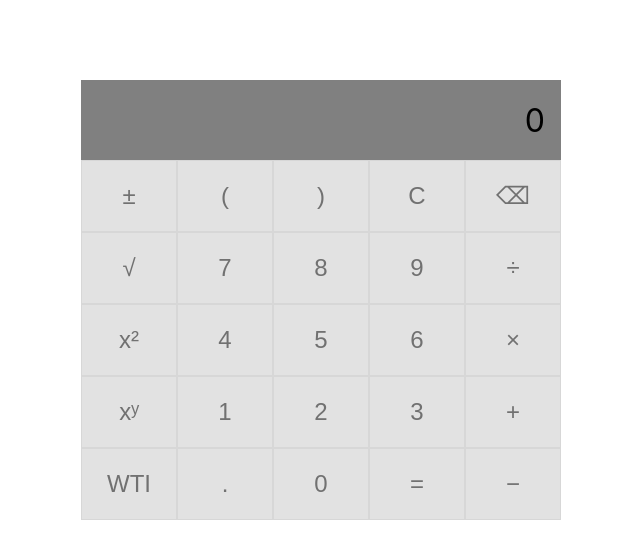
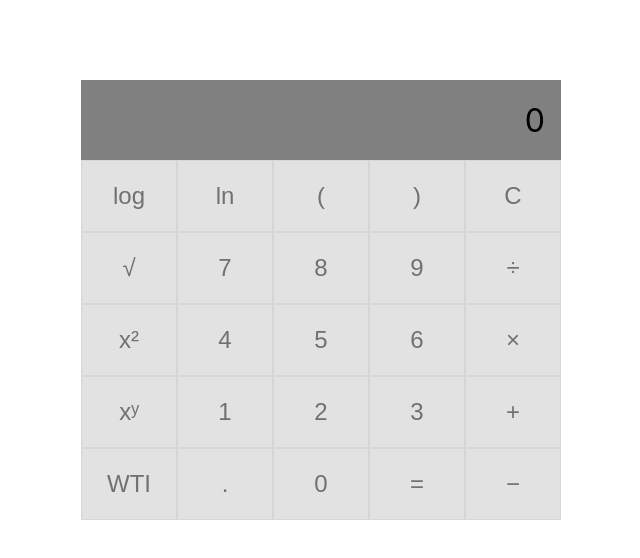
Before and after one commit to jordantram/calculator, a React (Create React App) app: page / in a window 1280 px wide. Shown: the top 558 px of the page, without its empty margins (319-959 px from the left). Built offline with nearby package versions, Linux system fonts and the light colour scheme.

Commit message:
Most buttons working with syntax checking

```diff
--- a/src/App.js
+++ b/src/App.js
@@ -1,42 +1,86 @@
-import React, { useState } from 'react';
+import React, { useState, useEffect } from 'react';
 import Display from './components/Display';
 import Keypad from './components/Keypad';
 import './App.css';
+import calculatorButtons from './util/calculatorButtons';
 
 const App = () => {
-  const [input, setInput] = useState('0');
-  const [lastOperand, setLastOperand] = useState('0');
+  const [inputDisplay, setInputDisplay] = useState(['0']);
+  const [result, setResult] = useState(['0']);
   const [justEvaluated, setJustEvaluated] = useState(false);
+  const [openParentheses, setOpenParentheses] = useState(0);
+  const [closeParentheses, setCloseParentheses] = useState(0);
 
-  const operations = ['+', '-', '*', '/', '='];
+  const handleClick = (button) => {
+    if (button.type === 'clear') {
+      setInputDisplay(['0']);
+      setResult(['0']);
+      setOpenParentheses(0);
+      setCloseParentheses(0);
+    } else if (button.type === 'operand') {
+      if ((result.join('') === '0' || justEvaluated) && button.operation !== 'decimal') {
+        setInputDisplay([button.displaySymbol]);
+        setResult([button.formula]);
+      } else {
+        setInputDisplay(prevArray => ([...prevArray, button.displaySymbol]));
+        setResult(prevArray => ([...prevArray, button.formula]));
+      }
 
-  const handleClick = (value) => {
-    if (operations.includes(value) && operations.includes(input.slice(-1))) {
-      return;
-    }
+      if (button.operation === 'open-parenthesis') {
+        setOpenParentheses(openParentheses + 1);
+      } else if (button.operation === 'close-parenthesis') {
+        setCloseParentheses(closeParentheses + 1);
+      }
 
-    setJustEvaluated(false);
+      setJustEvaluated(false);
+    } else if (button.type === 'operator') {
+      const lastItem = result[result.length - 1];
+      const lastItemType = calculatorButtons.find(item => item.formula === lastItem).type;
 
-    if (value === 'clear') {
-      setInput('0');
-    } else if (value === 'delete') {
-      if (input.length === 1) {
-        setInput('0');
+      if (lastItemType === 'operand') {
+        if (button.operation === 'exponent') {
+          setInputDisplay(prevArray => ([...prevArray, button.displaySymbol, '(']));
+          setResult(prevArray => ([...prevArray, button.formula, '(']));
+          setOpenParentheses(openParentheses + 1);
+        } else if (button.operation === 'square') {
+          setInputDisplay(prevArray => ([...prevArray, '^', '2']));
+          setResult(prevArray => ([...prevArray, '**', '2']));
+        } else {
+          setInputDisplay(prevArray => ([...prevArray, button.displaySymbol]));
+          setResult(prevArray => ([...prevArray, button.formula]));
+        }
+
+        setJustEvaluated(false);
+      }
+    } else if (button.type === 'function') {
+      if (result.join('') === '0' || justEvaluated) {
+        setInputDisplay([button.displaySymbol, '(']);
+        setResult([button.formula, '(']);
+        setOpenParentheses(openParentheses + 1);
+        setJustEvaluated(false);
       } else {
-        setInput(input.slice(0, -1));
+        const lastItem = result[result.length - 1];
+        const lastItemType = calculatorButtons.find(item => item.formula === lastItem).type;
+
+        if (lastItemType === 'operator') {
+          setInputDisplay(prevArray => ([...prevArray, button.displaySymbol, '(']));
+          setResult(prevArray => ([...prevArray, button.formula, '(']));
+          setOpenParentheses(openParentheses + 1);
+          setJustEvaluated(false);
+        }
       }
-    } else if (value === '=') {
-      setInput(eval(input).toString());
-      setJustEvaluated(true);
-      setLastOperand('0');
-    } else { // value is either a number or one of the basic operations defined in 'operations'
-      if ((input === '0' || justEvaluated) && !isNaN(value) ) {
-        setInput(value);
-        setLastOperand(value);
-      } else {
-        setInput(input + value);
+    } else if (button.type === 'equals') {
+      const lastItem = result[result.length - 1];
+      const lastItemType = calculatorButtons.find(item => item.formula === lastItem).type;
 
-
+      if (lastItemType === 'operand' && openParentheses === closeParentheses) {
+        const answer = eval(result.join('')).toString();
+        const answerAsArray = [...answer];
+        setInputDisplay(answerAsArray);
+        setResult(answerAsArray);
+        setJustEvaluated(true);
+        setOpenParentheses(0);
+        setCloseParentheses(0);
       }
     }
   };
@@ -44,7 +88,7 @@ const App = () => {
   return (
     <div className="App">
       <div className="calc-wrapper">
-        <Display input={input}/>
+        <Display input={inputDisplay}/>
         <Keypad handleClick={handleClick}/>
       </div>
     </div>
--- a/src/components/Button.js
+++ b/src/components/Button.js
@@ -3,7 +3,7 @@ import './Button.css';
 
 const Button = ({ handleClick, button }) => {
   return (
-    <button className='calc-button' onClick={() => {handleClick(button.formula)}}>
+    <button className='calc-button' onClick={() => {handleClick(button)}}>
       {button.label}
     </button>
   );
--- a/src/components/Display.js
+++ b/src/components/Display.js
@@ -4,7 +4,7 @@ import './Display.css'
 const Display = ({ input }) => {
   return (
     <div className='calc-display'>
-      {input}
+      {input.join('')}
     </div>
   );
 }
--- a/src/components/Keypad.js
+++ b/src/components/Keypad.js
@@ -10,15 +10,15 @@ const Keypad = ({ handleClick }) => {
   for (let i = 0; i < calculatorButtons.length / buttonsPerRow; i++) {
     items.push(
       <div className='keypad-row' key={i}>
-        {calculatorButtons.slice(i * buttonsPerRow, (i+1) * buttonsPerRow).map((item, index) => {
-          return <Button handleClick={handleClick} button={item} key={index}/>
+        {calculatorButtons.slice(i * buttonsPerRow, (i+1) * buttonsPerRow).map((button, index) => {
+          return <Button handleClick={handleClick} button={button} key={index}/>
         })}
       </div>
     );
   }
 
   return (
-    <div>
+    <div className='keypad-wrapper'>
       {items}
     </div>
   );
--- a/src/util/calculatorButtons.js
+++ b/src/util/calculatorButtons.js
@@ -1,153 +1,178 @@
 const calculatorButtons = [
   {
-    operation: 'negate',
+    operation: 'log',
     type: 'function',
-    label: '±',
-    formula: '-'
+    label: 'log',
+    formula: 'Math.log10',
+    displaySymbol: 'log'
+  },
+  {
+    operation: 'ln',
+    type: 'function',
+    label: 'ln',
+    formula: 'Math.log',
+    displaySymbol: 'ln'
   },
   {
     operation: 'open-parenthesis',
     type: 'operand',
     label: '(',
-    formula: '('
+    formula: '(',
+    displaySymbol: '('
   },
   {
     operation: 'close-parenthesis',
-    type: 'function',
+    type: 'operand',
     label: ')',
-    formula: ')'
+    formula: ')',
+    displaySymbol: ')'
   },
   {
     operation: 'clear',
     type: 'clear',
     label: 'C',
-    formula: null
-  },
-  {
-    operation: 'delete',
-    type: 'delete',
-    label: '⌫',
-    formula: null
+    formula: null,
+    displaySymbol: null
   },
   {
     operation: 'sqrt',
     type: 'function',
     label: '√',
-    formula: 'Math.sqrt'
+    formula: 'Math.sqrt',
+    displaySymbol: '√'
   },
   {
     operation: '7',
     type: 'operand',
     label: '7',
-    formula: '7'
+    formula: '7',
+    displaySymbol: '7'
   },
   {
     operation: '8',
     type: 'operand',
     label: '8',
-    formula: '8'
+    formula: '8',
+    displaySymbol: '8'
   },
   {
     operation: '9',
     type: 'operand',
     label: '9',
-    formula: '9'
+    formula: '9',
+    displaySymbol: '9'
   },
   {
     operation: 'divide',
     type: 'operator',
     label: '÷',
-    formula: '/'
+    formula: '/',
+    displaySymbol: '÷'
   },
   {
     operation: 'square',
     type: 'operator',
     label: 'x²',
-    formula: '**2'
+    formula: '**2',
+    displaySymbol: '^2'
   },
   {
     operation: '4',
     type: 'operand',
     label: '4',
-    formula: '4'
+    formula: '4',
+    displaySymbol: '4'
   },
   {
     operation: '5',
     type: 'operand',
     label: '5',
-    formula: '5'
+    formula: '5',
+    displaySymbol: '5'
   },
   {
     operation: '6',
     type: 'operand',
     label: '6',
-    formula: '6'
+    formula: '6',
+    displaySymbol: '6'
   },
   {
     operation: 'multiply',
     type: 'operator',
     label: '×',
-    formula: '*'
+    formula: '*',
+    displaySymbol: '×'
   },
   {
     operation: 'exponent',
-    type: 'function',
+    type: 'operator',
     label: 'xʸ',
-    formula: 'Math.pow'
+    formula: '**',
+    displaySymbol: '^'
   },
   {
     operation: '1',
     type: 'operand',
     label: '1',
-    formula: '1'
+    formula: '1',
+    displaySymbol: '1'
   },
   {
     operation: '2',
     type: 'operand',
     label: '2',
-    formula: '2'
+    formula: '2',
+    displaySymbol: '2'
   },
   {
     operation: '3',
     type: 'operand',
     label: '3',
-    formula: '3'
+    formula: '3',
+    displaySymbol: '3'
   },
   {
     operation: 'add',
     type: 'operator',
     label: '+',
-    formula: '+'
+    formula: '+',
+    displaySymbol: '+'
   },
   {
     operation: 'WTI',
     type: 'WTI',
     label: 'WTI',
-    formula: null
+    formula: null,
+    displaySymbol: null
   },
   {
     operation: 'decimal',
     type: 'operand',
     label: '.',
-    formula: '.'
+    formula: '.',
+    displaySymbol: '.'
   },
   {
     operation: '0',
     type: 'operand',
     label: '0',
-    formula: '0'
+    formula: '0',
+    displaySymbol: '0'
   },
   {
     operation: 'equals',
     type: 'equals',
     label: '=',
-    formula: '='
+    formula: '=',
+    displaySymbol: null
   },
   {
     operation: 'subtract',
     type: 'operator',
     label: '−',
-    formula: '-'
+    formula: '-',
+    displaySymbol: '−'
   }
 ];
 
```
